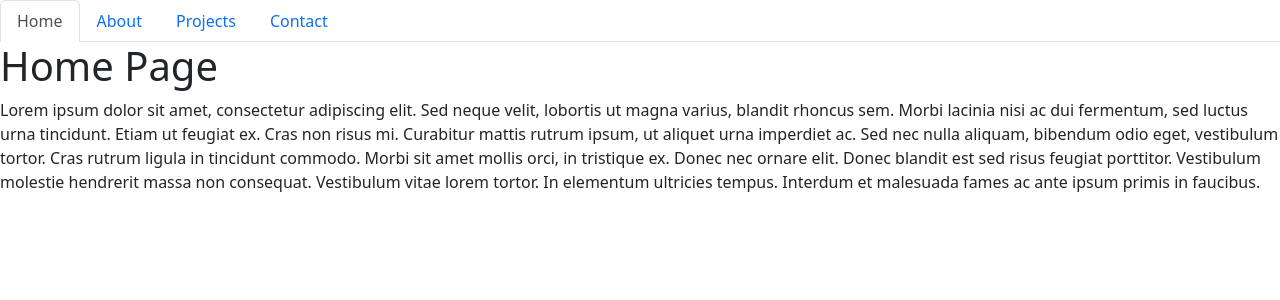
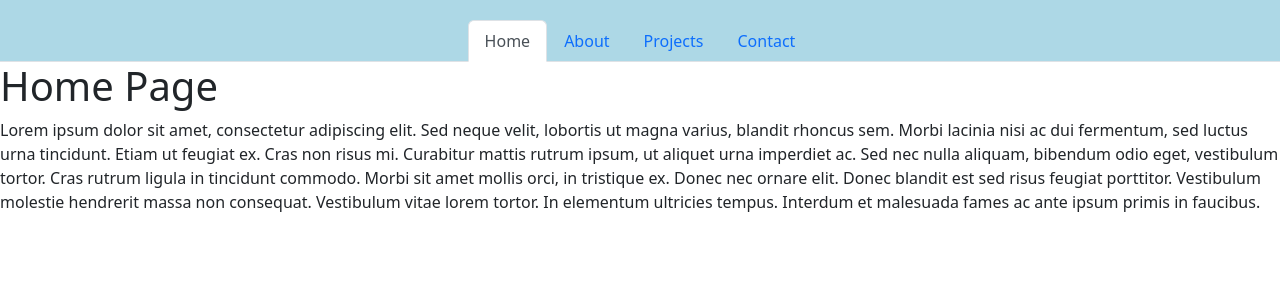
Before and after one commit to JayaPK21/React-Portfolio, a React (Create React App) app in the folder web-portfolio/: page / in a window 1280 px wide. Shown: the top 300 px of the page. Built offline with nearby package versions, Linux system fonts and the light colour scheme.

Commit message:
Adds some styles to navbar

```diff
--- a/web-portfolio/src/components/NavTabs.js
+++ b/web-portfolio/src/components/NavTabs/index.js
@@ -1,8 +1,10 @@
 import React from 'react';
 import { NavLink } from 'react-router-dom';
+import './style.css';
 
 function NavTabs() {
   return (
+    <div>
     <ul className="nav nav-tabs">
       <li className="nav-item">
         <NavLink
@@ -47,6 +49,7 @@ function NavTabs() {
         </NavLink>
       </li>
     </ul>
+    </div>
   );
 }
 
--- /dev/null
+++ b/web-portfolio/src/components/NavTabs/style.css
@@ -0,0 +1,5 @@
+.nav {
+    justify-content: center;
+    padding-top: 20px;
+    background-color: lightblue;
+}
```
